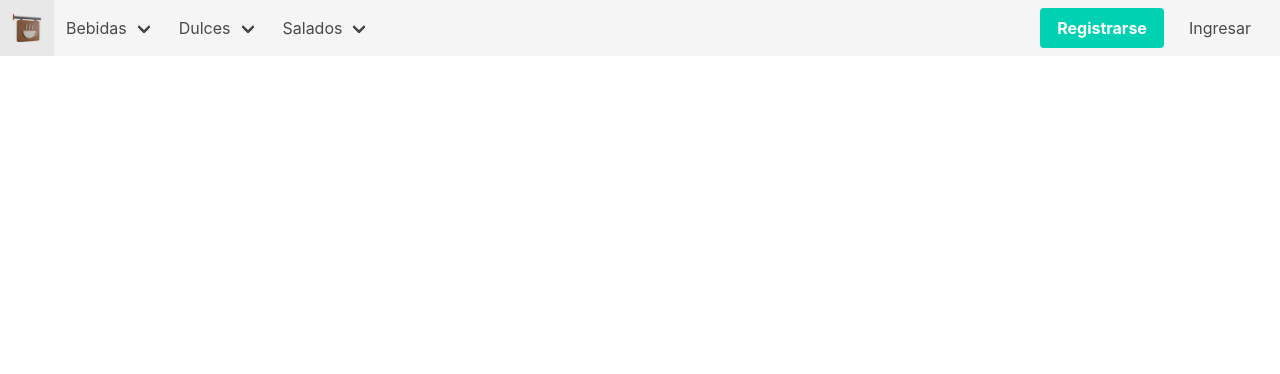
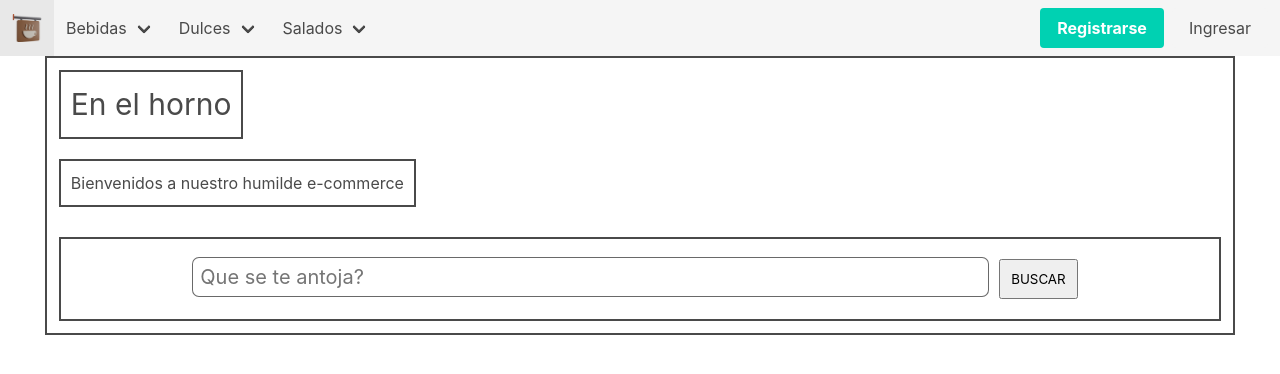
Before and after one commit to FiamaTalavera/E-Commerce-Front, a React (Create React App) app: page /search in a window 1280 px wide. Shown: the top 374 px of the page. Built offline with nearby package versions, Linux system fonts and the light colour scheme; no server answers.

Commit message:
searchbar

```diff
--- a/src/App.css
+++ b/src/App.css
@@ -8,3 +8,52 @@
     margin-top: 140px;
     width: 50%;
 }
+
+/* para maquetar searchbar */
+
+.search-container{
+    border: 2px solid;
+    padding: 12px;
+    width: 93%;
+    margin: 0 auto;
+}
+
+.search-container h1{
+    border: 2px solid;
+    width: fit-content;
+    padding: 10px;
+    font-size: 30px;
+}
+
+.search-container p{
+    margin-top: 20px;
+    border: 2px solid;
+    padding: 10px;
+    width: fit-content;
+}
+
+.searchbar{
+    text-align: center;
+    border: 2px solid;
+    padding: 10px;
+    margin-top: 30px;
+}
+
+.searchbar input{
+    outline: none;
+    width: 70%;
+    font-size: 20px;
+    padding: 7px;
+    border: 1px solid rgba(0, 0, 0, 0.59);
+    border-radius: 7px;
+    transition: ease-in-out 0.2s;
+}
+
+.searchbar input:focus{
+    border: 2px solid rgba(0, 0, 0, 0.495);
+}
+
+.searchbar button{
+    margin: 10px;
+    padding: 10px;
+}
--- a/src/App.js
+++ b/src/App.js
@@ -1,7 +1,6 @@
 import './App.css';
 import { Route, Routes } from 'react-router';
 import Navbar from './components/Navbar';
-import Grid from './components/Grid';
 import Login from './components/Login';
 import { useEffect, useState } from 'react';
 import Register from './components/Register';
@@ -10,9 +9,13 @@ import { Cart } from './components/Cart';
 import { Categories } from './components/Categories';
 import Sidebar from './components/Sidebar';
 import Checkout from './components/Checkout/Checkout';
+import { Home } from './components/Home';
+import { Searchbar } from './components/Searchbar';
 
 function App() {
     const [user, setUser] = useState(null);
+    const [products, setProducts] = useState([]);
+    const [searchedProducts, setSearchProducts] = useState([])
 
     useEffect(() => {
         const storedAuth = localStorage.getItem('user');
@@ -20,6 +23,16 @@ function App() {
             setUser(JSON.parse(storedAuth));
         }
     }, []);
+
+        useEffect(() => {
+            axios
+                .get('http://localhost:3001/products')
+                .then((res) => {
+                    console.log('Los productos --> ', res.data); /* sacar console log? */
+                    setProducts(res.data);
+                })
+                .catch((err) => console.log(err));
+        }, []);
 
     const updateUser = (userAuth) => {
         setUser(userAuth);
@@ -43,17 +56,22 @@ function App() {
             });
     };
 
+        const onSearch = (searchRes) => {
+            setSearchProducts(searchRes);
+        };
+
     return (
         <div>
-            <Navbar user={user} handleLogout={handleLogout} />
+            <Navbar clearSearch={()=>onSearch([])} user={user} handleLogout={handleLogout} />
             <Routes>
+                <Route path="/" element={<Home onSearch={onSearch} searchedProducts={searchedProducts} products={products} />} />
                 <Route path="/user/register" element={<Register />} />
-                <Route path="/" element={<Grid />} />
                 <Route path="/user/login" element={<Login updateUser={updateUser} />} />
                 <Route path="/order" element={<Cart />} />
                 <Route path="/admin" element={<Sidebar />} />
                 <Route path="/admin" element={<Categories />} />
                 <Route path="/checkout" element={<Checkout />} />
+                <Route path="/search" element={<Searchbar onSearch={onSearch} searchedProducts={searchedProducts} />} />
             </Routes>
         </div>
     );
--- a/src/components/Grid.js
+++ b/src/components/Grid.js
@@ -5,10 +5,9 @@ import axios from 'axios';
 import { useDispatch } from 'react-redux';
 import { addToCart } from '../state/cart';
 
-const Grid = () => {
+const Grid = ({products}) => {
     const [selectedProduct, setSelectedProduct] = useState(null);
-    const [products, setProducts] = useState([]);
-    const dispatch = useDispatch()
+    const dispatch = useDispatch();
 
     const handleShowMore = (product) => {
         axios
@@ -21,22 +20,12 @@ const Grid = () => {
             });
     };
 
-    useEffect(() => {
-        axios
-            .get('http://localhost:3001/products')
-            .then((res) => {
-                console.log('Los productos --> ', res.data); /* sacar console log? */
-                setProducts(res.data);
-            })
-            .catch((err) => console.log(err));
-    }, []);
-
     const handleAddToCart = (product, quantity) => {
         axios
             .post(`http://localhost:3001/products/addToCart/${product.id}`, { quantity }, { withCredentials: true })
             .then((response) => {
                 console.log(`Se agrego ${product.name} al chango`);
-                dispatch(addToCart({product, quantity}))
+                dispatch(addToCart({ product, quantity }));
             })
             .catch((error) => {
                 console.error('Error al agregar al chango:', error);
--- /dev/null
+++ b/src/components/Home.js
@@ -0,0 +1,12 @@
+import React from 'react';
+import { Searchbar } from './Searchbar';
+import Grid from './Grid';
+
+export const Home = ({ products, onSearch, searchedProducts }) => {
+    return (
+        <div>
+            <Searchbar onSearch={onSearch} searchedProducts={searchedProducts} />
+            <Grid products={products} />
+        </div>
+    );
+};
--- a/src/components/Navbar.js
+++ b/src/components/Navbar.js
@@ -3,7 +3,7 @@ import { Link } from "react-router-dom";
 import logo from "../assets/Diseño sin título.png";
 
 
-const Navbar = ({user, handleLogout}) => {
+const Navbar = ({user, handleLogout, clearSearch}) => {
   const [isActive, setIsActive] = useState(false);
 
   const toggleNavbar = () => {
@@ -18,7 +18,7 @@ const Navbar = ({user, handleLogout}) => {
       aria-label="main navigation"
     >
       <div className="navbar-brand">
-        <Link className="navbar-item" to="/">
+        <Link className="navbar-item" to="/" onClick={clearSearch}>
           <img src={logo} width="30" height="200" alt="logo" />
         </Link>
 
--- /dev/null
+++ b/src/components/Searchbar.js
@@ -0,0 +1,57 @@
+import React, { useEffect, useState } from 'react';
+import Grid from './Grid';
+import axios from 'axios';
+import { useNavigate, useLocation } from 'react-router';
+import { FormControl, InputLabel, MenuItem, Select } from '@mui/material';
+
+export const Searchbar = ({ onSearch, searchedProducts }) => {
+    const [searchProduct, setSearchProduct] = useState('');
+    const navigate = useNavigate();
+
+    const handleSearch = () => {
+        axios
+            .get(`http://localhost:3001/products/search/${searchProduct}`)
+            .then((res) => {
+                if (res.data.length === 0) {
+                    console.log('No hay productos');
+                } else {
+                    onSearch(res.data);
+                }
+            })
+            .catch((error) => {
+                console.error('No hay producto', error);
+            });
+    };
+
+    const handleSearchSubmit = (e) => {
+        e.preventDefault();
+        if (searchProduct) {
+            handleSearch();
+            navigate(`/search?query=${searchProduct}`);
+        } else {
+            console.log('No buscaste nada!!!');
+            // onSearch([]);
+            // navigate('/');
+        }
+    };
+
+    const handleInputChange = (e) => {
+        const inputText = e.target.value;
+        const lettersOnly = inputText.replace(/[^A-Za-z]/g, '');
+        setSearchProduct(lettersOnly);
+    };
+
+    return (
+        <div>
+            <div className="search-container">
+                <h1>En el horno</h1>
+                <p>Bienvenidos a nuestro humilde e-commerce</p>
+                <div className="searchbar">
+                    <input type="text" name="search" placeholder="Que se te antoja?" onChange={handleInputChange}></input>
+                    <button onClick={handleSearchSubmit}>BUSCAR</button>
+                </div>
+            </div>
+            {searchedProducts.length === 0 ? null : <Grid products={searchedProducts} />}
+        </div>
+    );
+};
```
